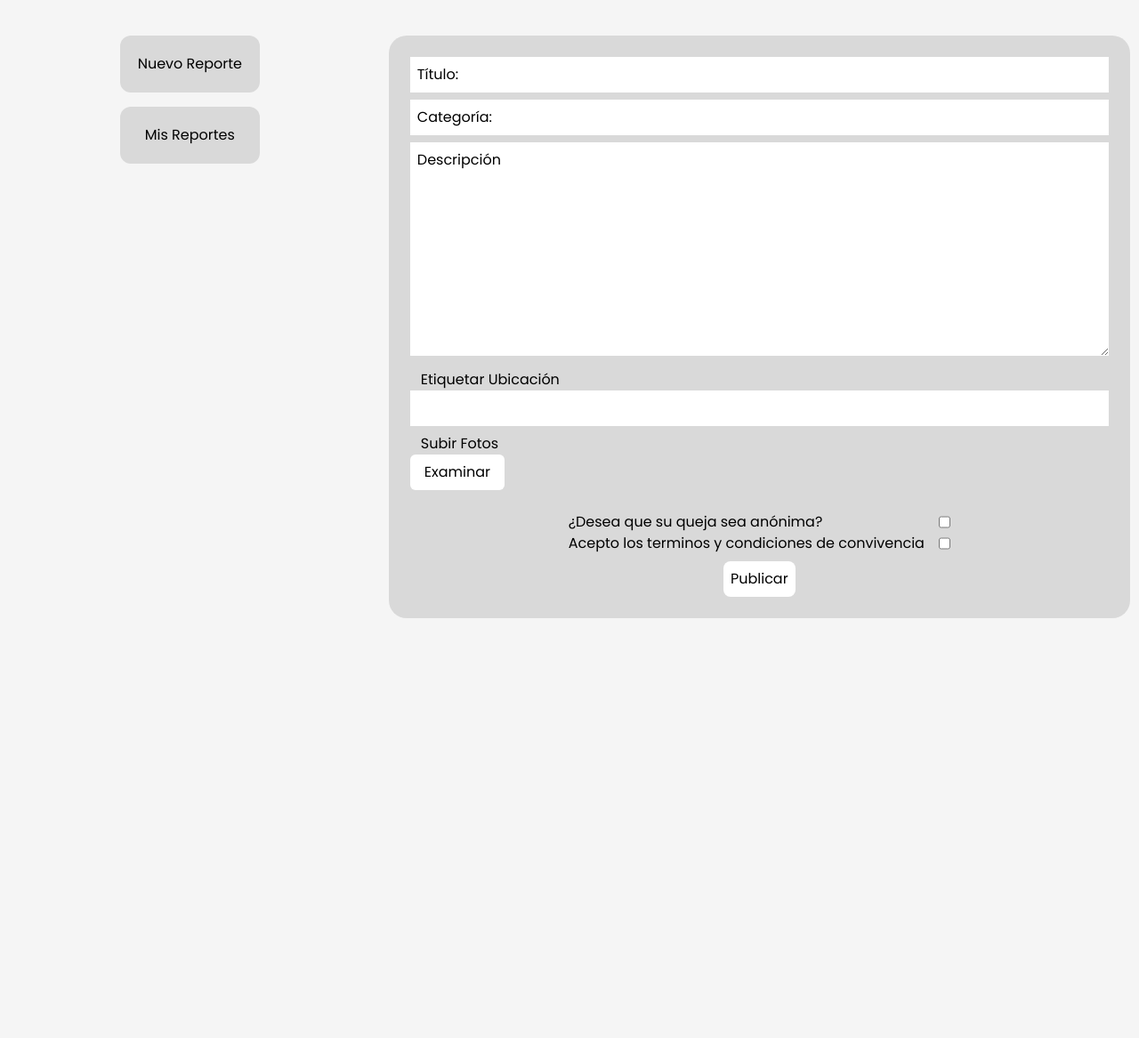
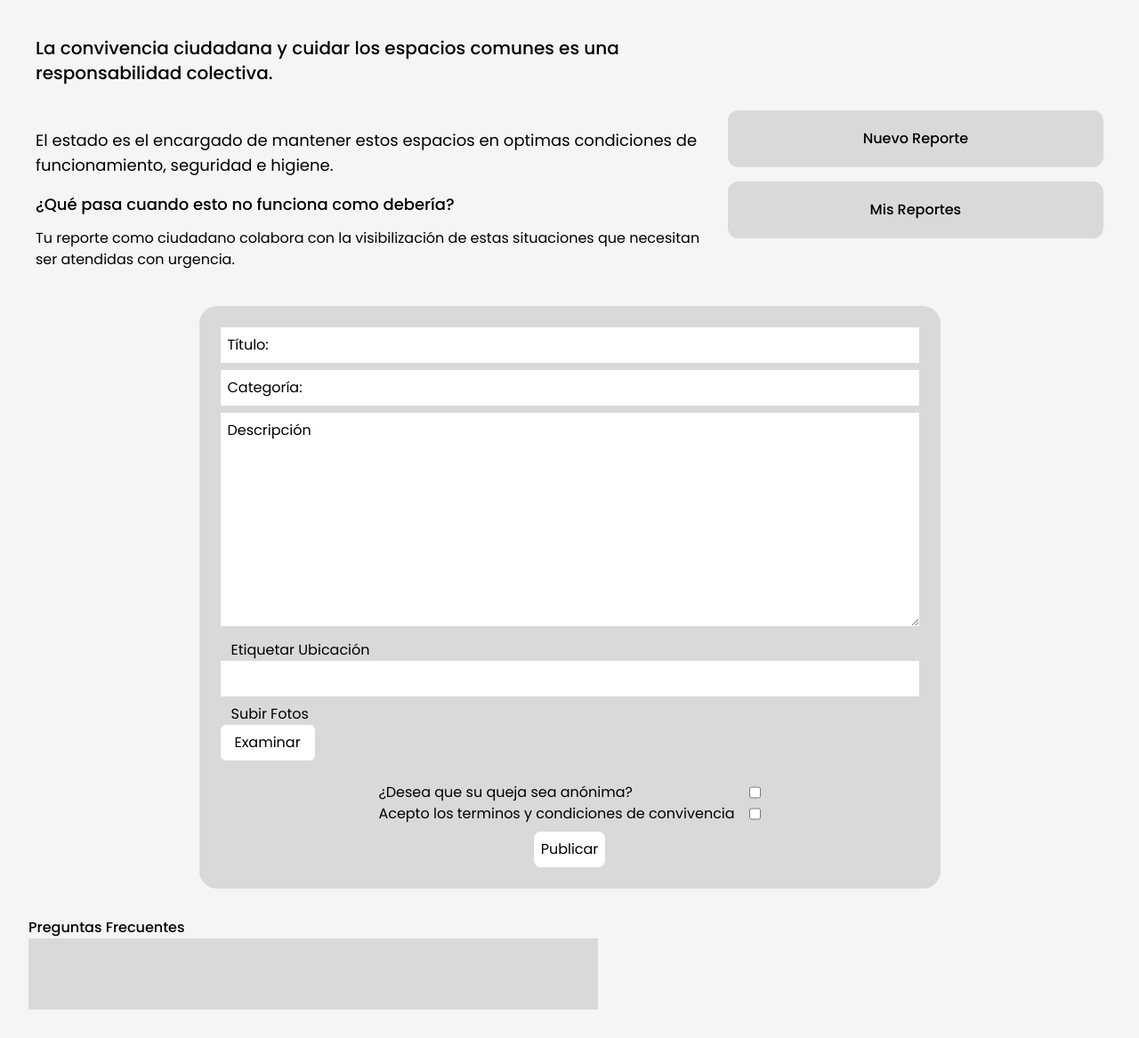
Before and after one commit to No-Country/s10-20-t-csharp-react, a React (Vite) app in the folder ClientApp/: page /report in a window 1280 px wide. Shown: the whole page at 89% size. Before the commit the page ends 800 px from the top, so only its background shows below. Built offline with nearby package versions, Linux system fonts and the light colour scheme.

Commit message:
⬆️ Update view

```diff
--- a/ClientApp/src/pages/Report/report.jsx
+++ b/ClientApp/src/pages/Report/report.jsx
@@ -1,13 +1,25 @@
+import { useState } from "react"
+
 const Report = () => {
+    const [isOpen, setIsOpen] = useState(false)
+
     return (
         <>
-            <div className="flex w-full items-start justify-between mt-10">
-                <div className="w-[50%] flex flex-col gap-4 items-center">
-                    <button className="bg-[#D9D9D9] w-fit p-5 rounded-xl">Nuevo Reporte</button>
-                    <button className="bg-[#D9D9D9] w-fit pl-7 pr-7 pt-5 pb-5 rounded-xl">Mis Reportes</button>
+            <div className="flex flex-col w-full items-start justify-center">
+                <div className="flex gap-4 items-center w-full p-10">
+                    <div className="">
+                        <h2 className="text-xl font-medium">La convivencia ciudadana y cuidar los espacios comunes es una responsabilidad colectiva.</h2>
+
+                        <p className="font-light text-lg mt-12">El estado es el encargado de mantener estos espacios en optimas condiciones de  funcionamiento, seguridad e higiene. </p>
+                        <h2 className="text-lg font-medium mt-4">¿Qué pasa cuando esto no funciona como debería?</h2>
+                        <p className="font-light mt-3">Tu reporte como ciudadano colabora con la visibilización de estas situaciones que necesitan ser atendidas con urgencia. </p>
+                    </div>
+                    <div className="w-[50%] flex flex-col gap-4 items-center mt-12" >
+                        <button className="bg-[#D9D9D9] w-full p-5 rounded-xl font-medium" onClick={() => setIsOpen(!isOpen)}>Nuevo Reporte</button>
+                        <button className="bg-[#D9D9D9] w-full pl-7 pr-7 pt-5 pb-5 rounded-xl font-medium ">Mis Reportes</button>
+                    </div>
                 </div>
-
-                <div className="w-[100%] flex flex-col gap-4 h-full items-center">
+                <div className={`w-full  ${isOpen ? "hidden" : "flex" } flex-col gap-4 h-full items-center justify-center`}>
                     <form action="#" className="flex flex-col gap-2 bg-[#D9D9D9] items-center w-fit p-6 rounded-[20px]">
                         <div className="w-full relative">
                             <label htmlFor="#" className="absolute mt-2 pl-2">Título:</label>
@@ -46,6 +58,14 @@ const Report = () => {
                         <button className="p-2 bg-white w-fit rounded-lg">Publicar</button>
                     </form>
                 </div>
+
+                <div className="m-8 w-full">
+                    <p className="text-start font-medium">Preguntas Frecuentes</p>
+
+                    <div className="w-[50%] h-20 bg-[#D9D9D9]">
+
+                    </div>
+                </div>
             </div>
         </>
     )
```
